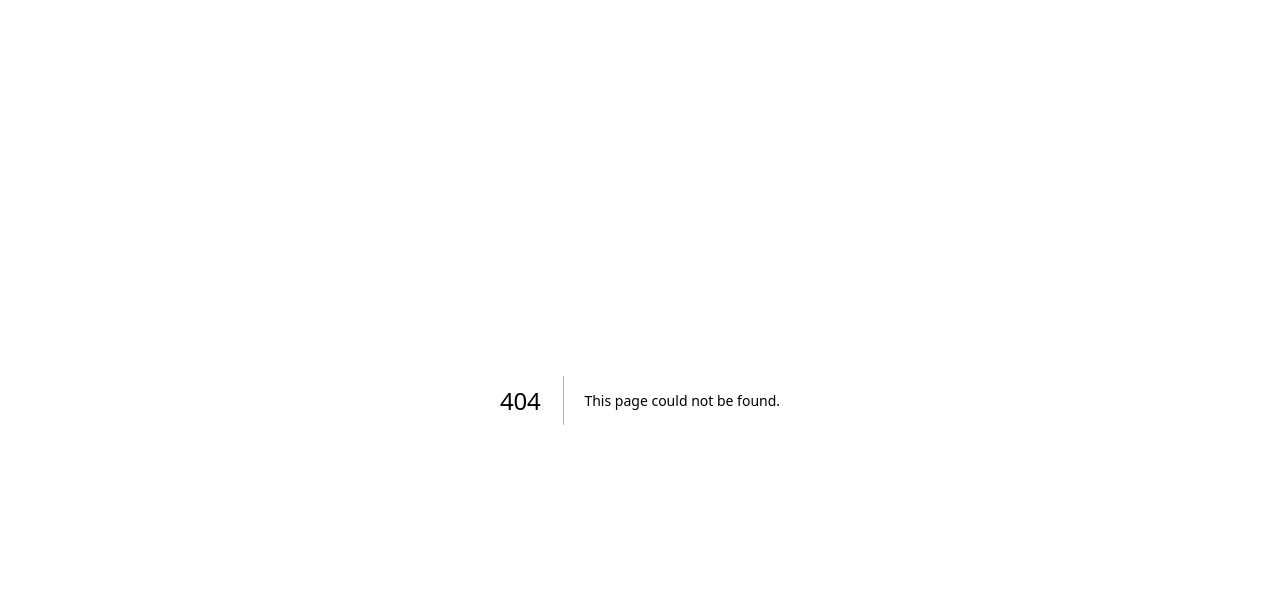
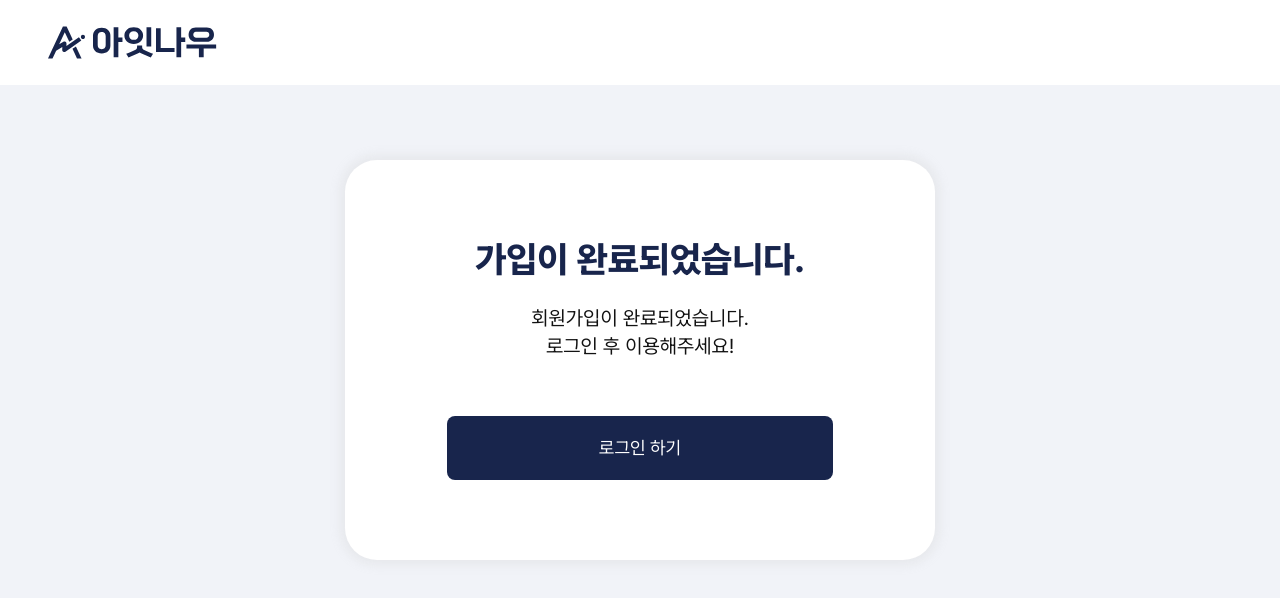
Before and after one commit to spectrum-6/Team-6-Aightnow, a Next.js app: page /signUp/completed in a window 1280 px wide. Before the commit this address had no page. Shown: the top 598 px of the page. Built offline with nearby package versions, Linux system fonts and the light colour scheme.

Commit message:
Feat: 회원가입 완료 페이지 생성

```diff
--- a/src/app/(account)/login/page.tsx
+++ b/src/app/(account)/login/page.tsx
@@ -14,7 +14,7 @@ export default function Login() {
         <div className="flex justify-between items-center py-4 text-sm">
           <p>아직 회원이 아니신가요?</p>
           <Link
-            href={"/signin"}
+            href={"/signUp/verify"}
             className="text-blue-600 font-medium underline underline-offset-4"
           >
             아잇나우 회원가입
--- /dev/null
+++ b/src/app/(account)/signUp/completed/page.tsx
@@ -0,0 +1,24 @@
+import TextButton from "@/components/Button/TextButton";
+import AccountFormBox from "@/containers/account/AccountFormBox";
+import Link from "next/link";
+
+export default function page() {
+  return (
+    <>
+      <AccountFormBox>
+        <h3 className="text-navy-900 font-extrabold text-center mb-6">
+          가입이 완료되었습니다.
+        </h3>
+        <p className="text-grayscale-900 text-xl text-center mb-14">
+          회원가입이 완료되었습니다.
+          <br />
+          로그인 후 이용해주세요!
+        </p>
+
+        <Link href={"/login"}>
+          <TextButton size="lg">로그인 하기</TextButton>
+        </Link>
+      </AccountFormBox>
+    </>
+  );
+}
--- a/src/app/(account)/signUp/profile/page.tsx
+++ b/src/app/(account)/signUp/profile/page.tsx
@@ -5,6 +5,7 @@ import DuplicateCheckInput from "@/components/DuplicateCheckInput";
 import AccountFormBox from "@/containers/account/AccountFormBox";
 import SerchDropdown from "@/containers/account/signUp/SerchDropdown";
 import Image from "next/image";
+import Link from "next/link";
 import { useEffect, useState } from "react";
 
 export default function Profile() {
@@ -60,14 +61,15 @@ export default function Profile() {
 
             <SerchDropdown onTagsChange={handleTagsChange} />
           </div>
-
+          <Link href={"/signUp/completed"}>
             <TextButton
               variant={isButtonEnable ? "primary" : "disable"}
               size="lg"
               disabled={!isButtonEnable}
             >
-            인증링크 전송
+              가입하기
             </TextButton>
+          </Link>
         </form>
       </AccountFormBox>
     </>
```
Lines whose indentation alone changed are shown as unchanged.
